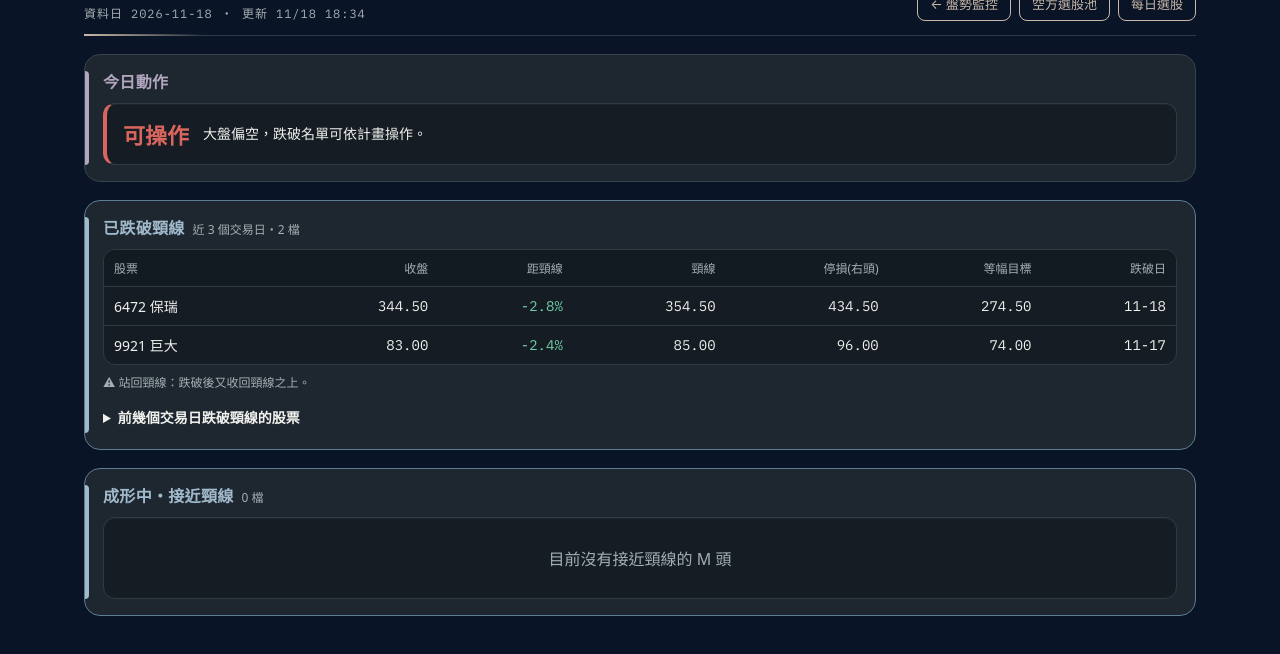
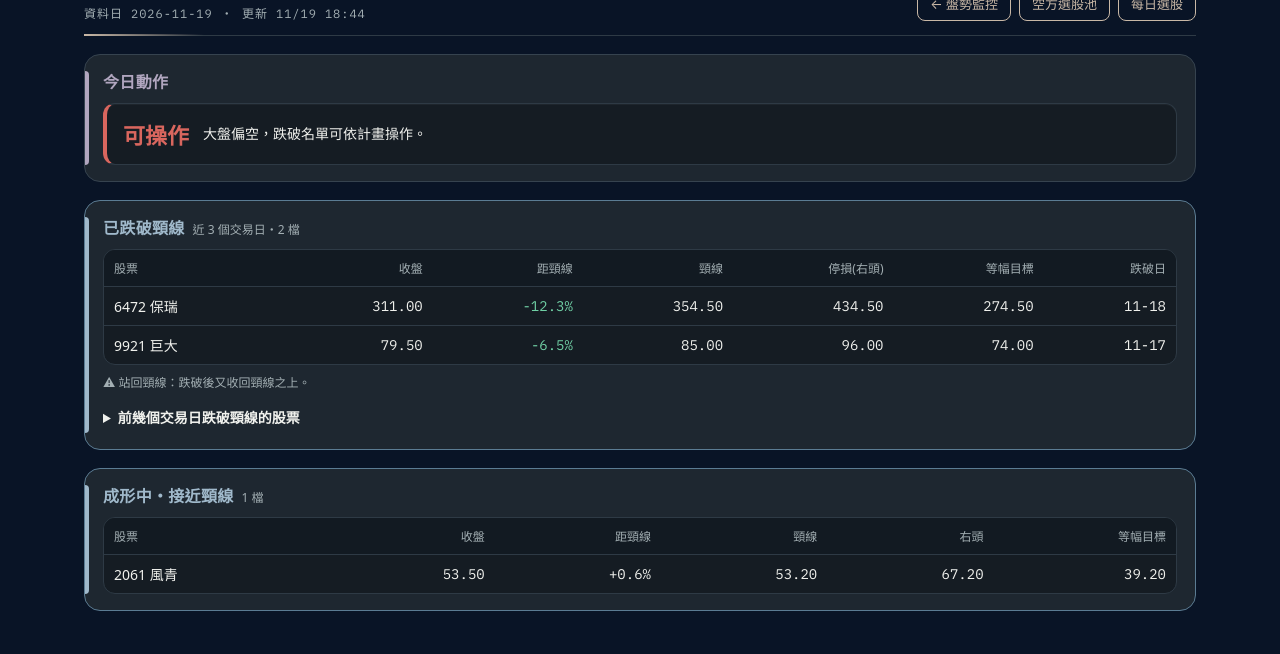
Before and after one commit to boboshow2025/Global-Markets-monitor, a plain HTML site: page mtop.html in a window 1280 px wide. Shown: the part 60-714 px from the top of the page. Drawn offline with Linux system fonts and the light colour scheme.

Commit message:
M頭 2026-11-19

```diff
--- a/mtop.html
+++ b/mtop.html
@@ -174,7 +174,7 @@ html,body{background:var(--bg-main)!important}
 <header class="top">
   <div>
     <h1>M頭</h1>
-    <div class="sub">資料日 2026-11-18 ・ 更新 11/18 18:34</div>
+    <div class="sub">資料日 2026-11-19 ・ 更新 11/19 18:44</div>
   </div>
   <nav class="links"><a class="btn" href="./index.html">← 盤勢監控</a><a class="btn" href="./short.html">空方選股池</a><a class="btn" href="./screener.html">每日選股</a></nav>
 </header>
@@ -186,14 +186,14 @@ html,body{background:var(--bg-main)!important}
 
 <section class="zs zs-b">
 <h2>已跌破頸線<small>近 3 個交易日・2 檔</small></h2>
-<div class="card"><div class="scroll"><table><thead><tr><th class="l">股票</th><th class="num">收盤</th><th class="num">距頸線</th><th class="num hide-s">頸線</th><th class="num">停損(右頭)</th><th class="num">等幅目標</th><th class="num hide-s">跌破日</th></tr></thead><tbody><tr><td class="l">6472 保瑞</td><td class="num">344.50</td><td class="num neg">-2.8%</td><td class="num hide-s">354.50</td><td class="num">434.50</td><td class="num">274.50</td><td class="num hide-s">11-18</td></tr><tr><td class="l">9921 巨大</td><td class="num">83.00</td><td class="num neg">-2.4%</td><td class="num hide-s">85.00</td><td class="num">96.00</td><td class="num">74.00</td><td class="num hide-s">11-17</td></tr></tbody></table></div></div>
+<div class="card"><div class="scroll"><table><thead><tr><th class="l">股票</th><th class="num">收盤</th><th class="num">距頸線</th><th class="num hide-s">頸線</th><th class="num">停損(右頭)</th><th class="num">等幅目標</th><th class="num hide-s">跌破日</th></tr></thead><tbody><tr><td class="l">6472 保瑞</td><td class="num">311.00</td><td class="num neg">-12.3%</td><td class="num hide-s">354.50</td><td class="num">434.50</td><td class="num">274.50</td><td class="num hide-s">11-18</td></tr><tr><td class="l">9921 巨大</td><td class="num">79.50</td><td class="num neg">-6.5%</td><td class="num hide-s">85.00</td><td class="num">96.00</td><td class="num">74.00</td><td class="num hide-s">11-17</td></tr></tbody></table></div></div>
 <p class="legend">⚠ 站回頸線：跌破後又收回頸線之上。</p>
-<div class="pat"><details><summary>前幾個交易日跌破頸線的股票</summary><div class="card"><div class="scroll"><table><thead><tr><th class="l">日期</th><th class="num">檔數</th><th class="l">股票</th></tr></thead><tbody><tr><td class="l">2026-11-17</td><td class="num">1</td><td class="l" style="white-space:normal">9921 巨大</td></tr><tr><td class="l">2026-11-16</td><td class="num">0</td><td class="l" style="white-space:normal">—</td></tr><tr><td class="l">2026-11-13</td><td class="num">0</td><td class="l" style="white-space:normal">—</td></tr><tr><td class="l">2026-11-12</td><td class="num">0</td><td class="l" style="white-space:normal">—</td></tr><tr><td class="l">2026-11-11</td><td class="num">1</td><td class="l" style="white-space:normal">2905 三商</td></tr></tbody></table></div></div></details></div>
+<div class="pat"><details><summary>前幾個交易日跌破頸線的股票</summary><div class="card"><div class="scroll"><table><thead><tr><th class="l">日期</th><th class="num">檔數</th><th class="l">股票</th></tr></thead><tbody><tr><td class="l">2026-11-18</td><td class="num">1</td><td class="l" style="white-space:normal">6472 保瑞</td></tr><tr><td class="l">2026-11-17</td><td class="num">1</td><td class="l" style="white-space:normal">9921 巨大</td></tr><tr><td class="l">2026-11-16</td><td class="num">0</td><td class="l" style="white-space:normal">—</td></tr><tr><td class="l">2026-11-13</td><td class="num">0</td><td class="l" style="white-space:normal">—</td></tr><tr><td class="l">2026-11-12</td><td class="num">0</td><td class="l" style="white-space:normal">—</td></tr></tbody></table></div></div></details></div>
 </section>
 
 <section class="zs zs-b">
-<h2>成形中・接近頸線<small>0 檔</small></h2>
-<div class="card"><div class="empty">目前沒有接近頸線的 M 頭</div></div>
+<h2>成形中・接近頸線<small>1 檔</small></h2>
+<div class="card"><div class="scroll"><table><thead><tr><th class="l">股票</th><th class="num">收盤</th><th class="num">距頸線</th><th class="num">頸線</th><th class="num hide-s">右頭</th><th class="num hide-s">等幅目標</th></tr></thead><tbody><tr><td class="l">2061 風青</td><td class="num">53.50</td><td class="num">+0.6%</td><td class="num">53.20</td><td class="num hide-s">67.20</td><td class="num hide-s">39.20</td></tr></tbody></table></div></div>
 </section>
 
 </body>
```
